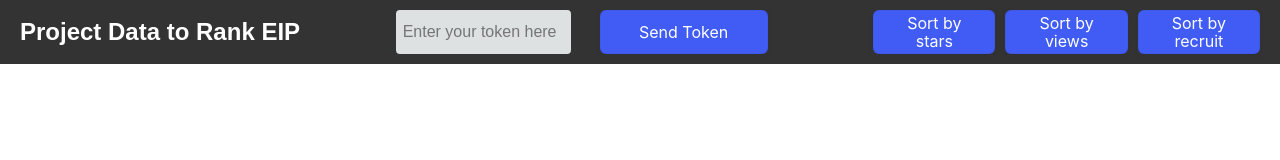
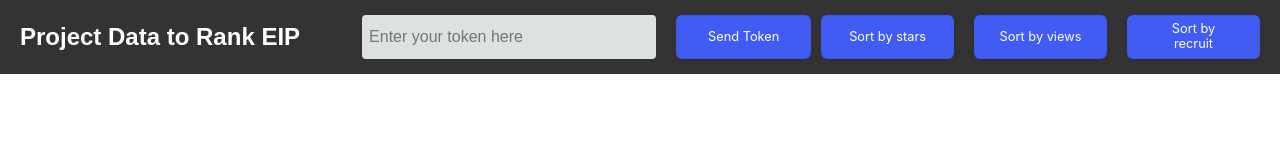
Before and after one commit to Guilhemvnt/super-duper-data, a plain HTML site: page public/index.html in a window 1280 px wide. Drawn offline with Linux system fonts and the light colour scheme.

Commit message:
add project

```diff
--- a/public/index.css
+++ b/public/index.css
@@ -6,7 +6,7 @@ body {
 
 .navbar {
     display: flex;
-    justify-content: space-between;
+    flex-direction: column;
     align-items: center;
     background-color: #333;
     padding: 10px 20px;
@@ -15,21 +15,32 @@ body {
 
 .navbar h1 {
     margin: 0;
-    font-size: 24px;
+    font-size: 1.5em; /* Adjusted for better responsiveness */
 }
 
 .navbar .inputFields {
     display: flex;
     align-items: center;
+    flex-wrap: wrap;
+    gap: 10px;
+    width: 100%;
+    justify-content: center;
 }
 
 .navbar .inputFields input {
     padding: 5px;
     margin-right: 10px;
+    flex: 1; /* Adjusts to available space */
+    min-width: 150px;
 }
 
 .navbar .selector {
     display: flex;
+    justify-content: center;
+    gap: 10px;
+    width: 100%;
+    margin-top: 5px;
+    margin-bottom: 5px;
 }
 
 .navbar .selector button {
@@ -37,10 +48,11 @@ body {
 }
 
 #projects-container {
-    padding: 20px;
+    padding: 20px; /* Adjusted to prevent overflow on smaller screens */
 }
 
-.button-9 {
+/* Button styles */
+.button-9, .button-8 {
     appearance: button;
     backface-visibility: hidden;
     background-color: #405cf5;
@@ -51,7 +63,7 @@ body {
     color: #fff;
     cursor: pointer;
     font-family: -apple-system,system-ui,"Segoe UI",Roboto,"Helvetica Neue",Ubuntu,sans-serif;
-  font-size: 100%;
+    font-size: 80%;
     height: 44px;
     line-height: 1.15;
     outline: none;
@@ -65,53 +77,25 @@ body {
     user-select: none;
     -webkit-user-select: none;
     touch-action: manipulation;
+}
+
+.button-9 {
     width: 100%;
 }
 
-.button-9:disabled {
+.button-8 {
+    width: 50%;
+}
+
+.button-9:disabled, .button-8:disabled {
     cursor: default;
 }
 
-.button-9:focus {
+.button-9:focus, .button-8:focus {
     box-shadow: rgba(50, 50, 93, .1) 0 0 0 1px inset, rgba(50, 50, 93, .2) 0 6px 15px 0, rgba(0, 0, 0, .1) 0 2px 2px 0, rgba(50, 151, 211, .3) 0 0 0 4px;
 }
 
-.button-8 {
-  appearance: button;
-  backface-visibility: hidden;
-  background-color: #405cf5;
-  border-radius: 6px;
-  border-width: 0;
-  box-shadow: rgba(50, 50, 93, .1) 0 0 0 1px inset,rgba(50, 50, 93, .1) 0 2px 5px 0,rgba(0, 0, 0, .07) 0 1px 1px 0;
-  box-sizing: border-box;
-  color: #fff;
-  cursor: pointer;
-  font-family: -apple-system,system-ui,"Segoe UI",Roboto,"Helvetica Neue",Ubuntu,sans-serif;
-  font-size: 100%;
-  height: 44px;
-  line-height: 1.15;
-  outline: none;
-  overflow: hidden;
-  padding: 0 25px;
-  position: relative;
-  text-align: center;
-  text-transform: none;
-  transform: translateZ(0);
-  transition: all .2s,box-shadow .08s ease-in;
-  user-select: none;
-  -webkit-user-select: none;
-  touch-action: manipulation;
-  width: 50%;
-}
-
-.button-8:disabled {
-  cursor: default;
-}
-
-.button-8:focus {
-  box-shadow: rgba(50, 50, 93, .1) 0 0 0 1px inset, rgba(50, 50, 93, .2) 0 6px 15px 0, rgba(0, 0, 0, .1) 0 2px 2px 0, rgba(50, 151, 211, .3) 0 0 0 4px;
-}
-
+/* Text box styles */
 .text-box {
     font-size: 16px;
     border-radius: 4px;
@@ -148,17 +132,43 @@ body {
 
 .selector {
     display: grid;
-    width: 32%;
+    width: 100%;
     grid-template-columns: 1fr 1fr 1fr;
-    align-items: start;
-    justify-content: space-between;
+    gap: 10px;
 }
 
 .inputFields {
     display: flex;
-    width: 30%;
+    width: 100%;
     align-items: center;
     gap: 5%;
-    flex-wrap: nowrap;
-    align-content: stretch;
+    flex-wrap: wrap;
+    justify-content: center;
 }
+
+/* Media Queries */
+@media (min-width: 600px) {
+    .navbar {
+        flex-direction: row;
+        justify-content: space-between;
+    }
+
+    .navbar .inputFields, .navbar .selector {
+        width: auto;
+        flex: 1;
+    }
+}
+
+@media (min-width: 768px) {
+    .text-box {
+        width: 25%;
+    }
+
+    .button-8 {
+        width: 30%;
+    }
+}
+
+.title {
+    padding-right: 5%;
+}
--- a/public/index.html
+++ b/public/index.html
@@ -8,7 +8,7 @@
 </head>
 <body>
     <div class="navbar">
-        <h1>Project Data to Rank EIP</h1>
+        <h1 class="title">Project Data to Rank EIP</h1>
         <div class="inputFields">
             <input class="text-box" type="text" id="tokenInput" placeholder="Enter your token here">
             <button class="button-8" role="button" id="fetchProjectsButton"><span class="text">Send Token</span></button>
```
Lines whose indentation alone changed are shown as unchanged.
